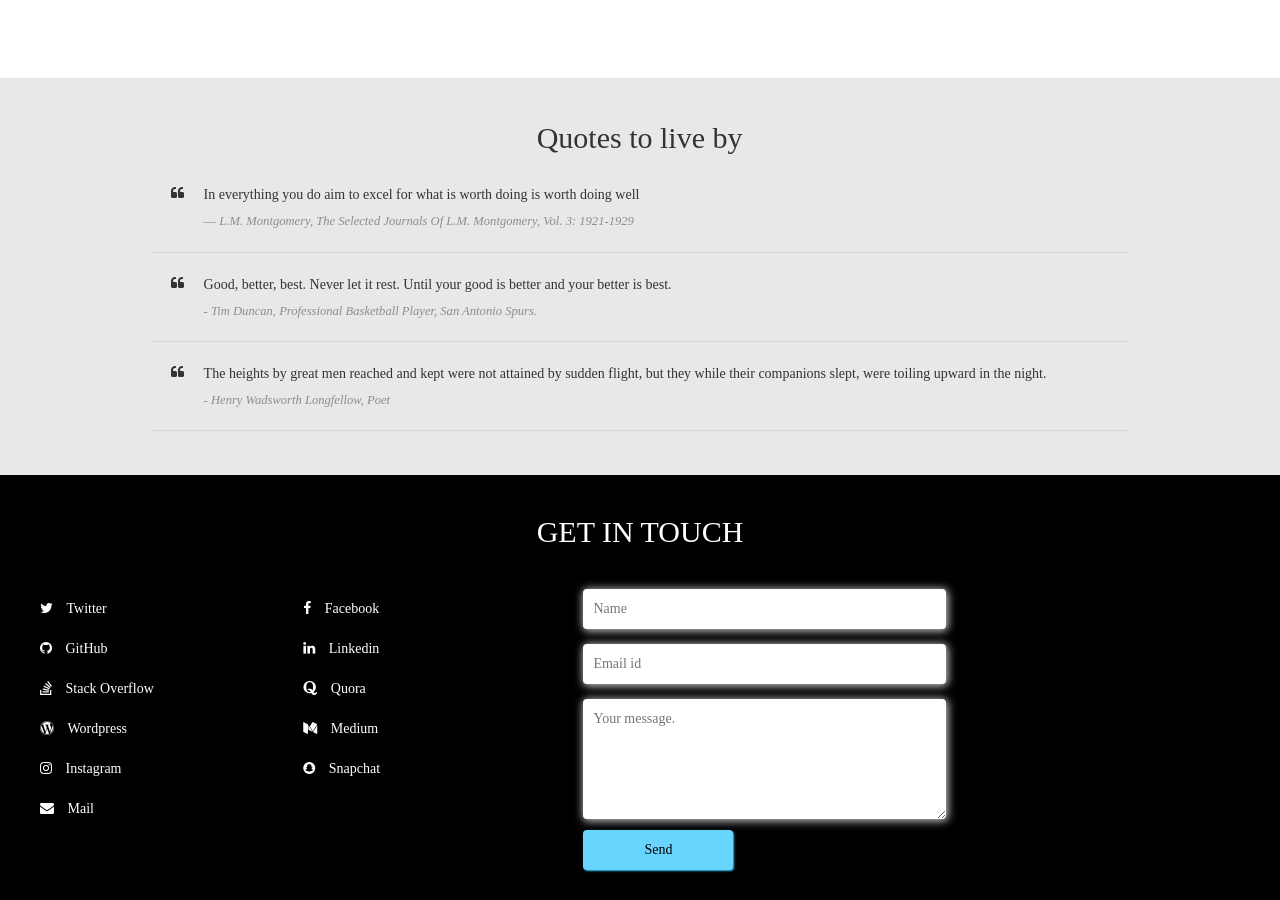
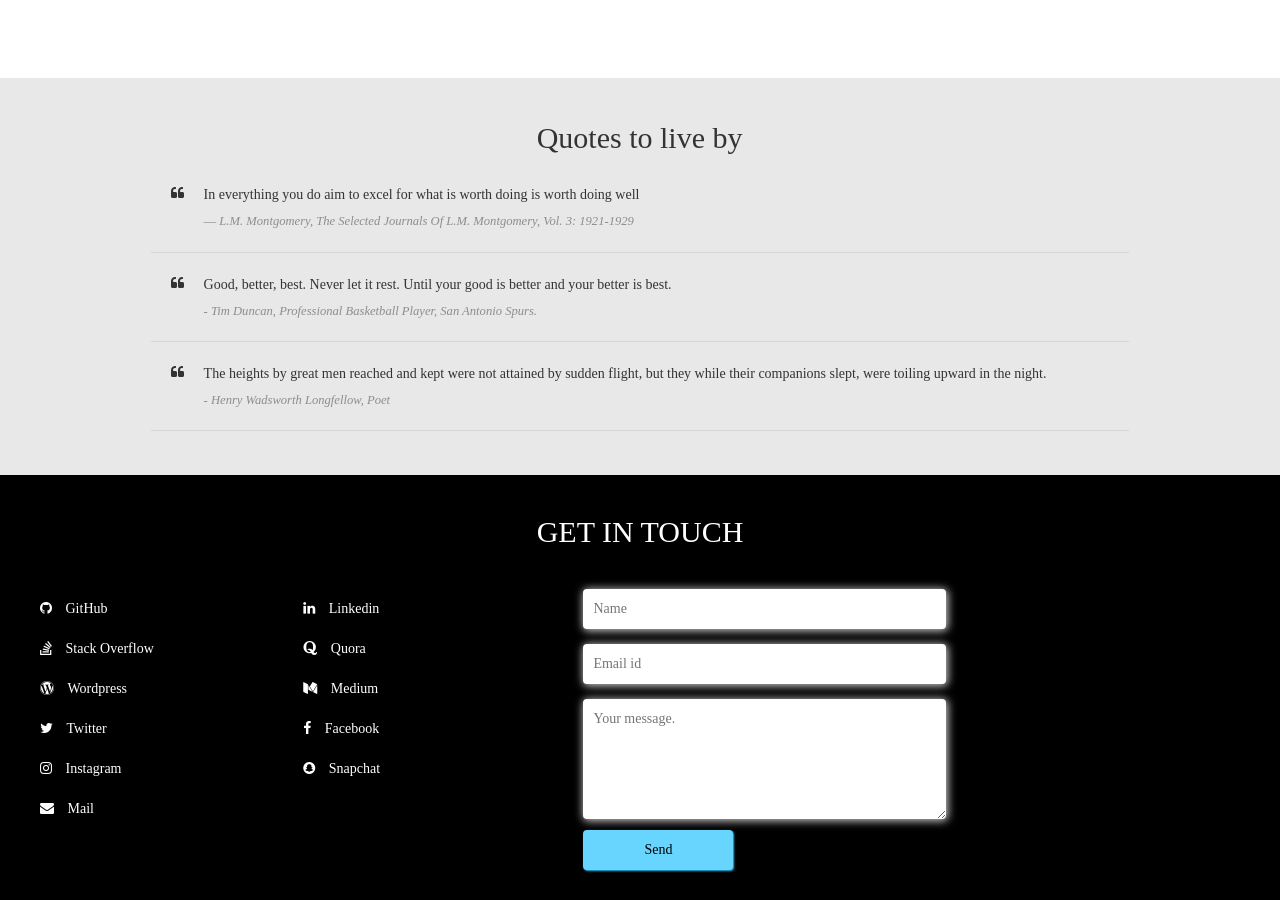
Before and after one commit to ChaiBapchya/ChaiBapchya.github.io, a Jekyll site: the page built from index.html, in a window 1280 px wide and 900 px high, scrolled down 4988 px. Built offline with Jekyll 4.4.1, drawn with Linux system fonts in a browser that asks for light colours; nearby versions of some CDN libraries; some web fonts are replaced.

Commit message:
Update About quora

```diff
--- a/_layouts/about.liquid
+++ b/_layouts/about.liquid
@@ -58,7 +58,7 @@
         </li>
         <li>
           <a href="https://www.quora.com/profile/Chaitanya-Prakash-Bapat" target="_blank">
-            <i class="fa fa-quora"></i></a>
+            <i class="fa fa-fw fa-quora"></i></a>
         </li>
       </ul>
 
--- a/index.html
+++ b/index.html
@@ -284,14 +284,6 @@
 
       <div class="contact-left wow fadeInRight animated" data-wow-delay="0.4s">
         <ul class="clearfix">
-          <li><a href="http://www.twitter.com/chaibapat" target="_blank">
-            <i class="fa fa-twitter"></i>
-            <span>Twitter</span></a>
-          </li>
-          <li><a href="http://www.facebook.com/chaibapchya" target="_blank">
-            <i class="fa fa-facebook"></i>
-            <span>Facebook</span>
-          </a>
           </li>
           <li><a href="https://github.com/chaibapchya" target="_blank">
             <i class="fa fa-github"></i>
@@ -316,6 +308,14 @@
             <i class="fa fa-medium"></i>
             <span>Medium</span></a>
           </li>
+          <li><a href="http://www.twitter.com/chaibapat" target="_blank">
+            <i class="fa fa-twitter"></i>
+            <span>Twitter</span></a>
+          </li>
+          <li><a href="http://www.facebook.com/chaibapchya" target="_blank">
+            <i class="fa fa-facebook"></i>
+            <span>Facebook</span>
+          </a>
           <li><a href="https://www.instagram.com/chaibapat/" target="_blank">
             <i class="fa fa-instagram"></i>
             <span>Instagram</span></a>
```
